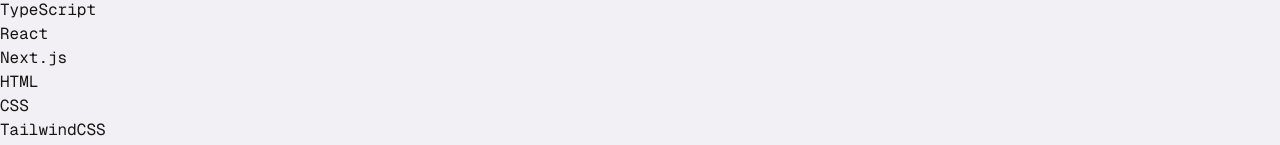
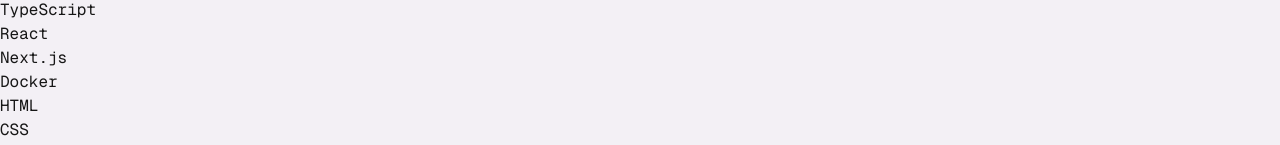
Before and after one commit to qkas/qkas.github.io, a Next.js app: page / in a window 1280 px wide. Shown: the part 802-947 px from the top of the page. Built offline with nearby package versions, Linux system fonts and the light colour scheme.

Commit message:
Add docker to skills

```diff
--- a/src/components/achievements.tsx
+++ b/src/components/achievements.tsx
@@ -21,6 +21,7 @@
 				<Skill name="TypeScript" />
 				<Skill name="React" />
 				<Skill name="Next.js" />
+				<Skill name="Docker" />
 				<Skill name="HTML" />
 				<Skill name="CSS" />
 				<Skill name="TailwindCSS" />
```
